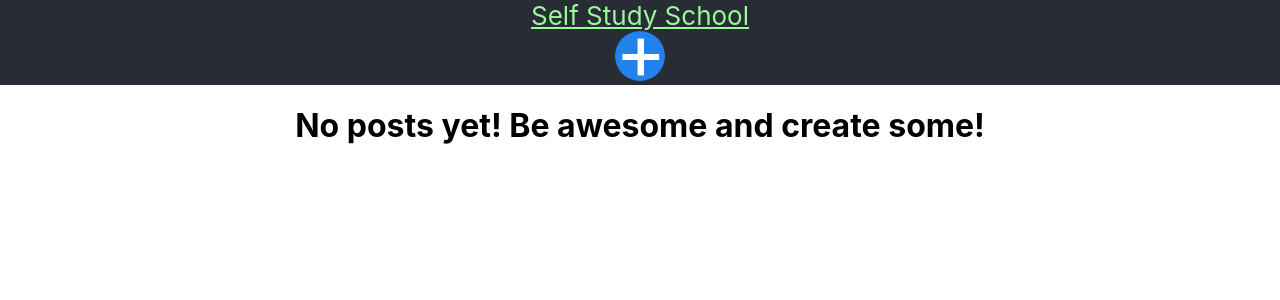
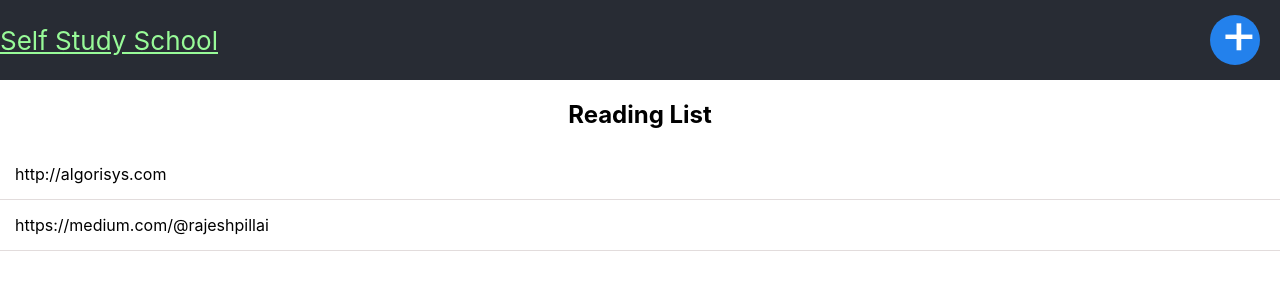
Before and after one commit to rajeshpillai/fullstack-react-hooks, a React (Create React App) app: page / in a window 1280 px wide. Shown: the top 300 px of the page. Built offline with nearby package versions, Linux system fonts and the light colour scheme.

Commit message:
Minor css

```diff
--- a/src/App.css
+++ b/src/App.css
@@ -6,26 +6,38 @@
   background-color: #282c34;
   min-height: 10vh;
   display: flex;
-  flex-direction: column;
+  flex-direction: row;
   align-items: center;
   justify-content: center;
   font-size: calc(10px + 2vmin);
   color: white;
 }
+
 .app-header a {
   color: palegreen;
 }
 
+.btn-newpost {
+  padding-right: 20px;
+  margin-left: auto;
+}
+
 .btn {
   user-select: none;
+  outline: none;
+  padding:10px;
+  border: 0;
+  background:none;
+  box-shadow: none;
+  border-radius: 4px;
 }
 
 .btn-round{
   display:inline-block;
-  font-size:3em;
-  line-height:40px;
-  height:50px;
-  width:50px;
+  font-size:2.2em;
+  line-height:16px;
+  height:30px;
+  width:30px;
   border-radius:50%;
   color: white;
 }
@@ -33,6 +45,7 @@
 .btn-round:hover{
   color:lightgray;
 }
+
 
 .btn-default {
   background-color: rgb(35, 129, 236);
--- a/src/App.js
+++ b/src/App.js
@@ -6,8 +6,13 @@ import PostForm from './features/posts/post-form';
 import Button from './components/button';
 
 
+const defaultState = [
+  { url: "http://algorisys.com", title: "Algorisys", desc: "", category:"" },
+  { url: "https://medium.com/@rajeshpillai", title: "Medium Blog",desc: "", category:""  },
+
+];
 function App() {
-  const [posts, setPosts] = useState([]);
+  const [posts, setPosts] = useState(defaultState);
   const [showPostForm, togglePostForm] = useState(false);
 
   function onShowNewPost() {
@@ -24,7 +29,7 @@ function App() {
       <div className="app">
         <header className="app-header">
           <Link to="/">Self Study School</Link>
-          <Link to="/posts/new"><Button onClick={onShowNewPost} /></Link>
+          <Link className="btn-newpost" to="/posts/new"><Button onClick={onShowNewPost} /></Link>
         </header>
         <Route exact path="/" render={()=><Home posts={posts} onShowNewPost={onShowNewPost} />}></Route>
         <Route path="/posts/new" render={()=><PostForm addPost={addPost} />}></Route>
--- a/src/components/button/index.js
+++ b/src/components/button/index.js
@@ -3,7 +3,7 @@ import React from 'react';
 export default function Button(props) {
   return (
     <span onClick={props.onClick}
-      className="btn btn-round btn-default">
+      className={props.className + " btn btn-round btn-default"}>
         +
     </span>
   )
--- a/src/features/home/index.js
+++ b/src/features/home/index.js
@@ -7,7 +7,8 @@ export default function Home(props) {
   let view = posts.length === 0 ? <NoPostView /> : <Posts posts={posts} />
 
   return (
-    <div>
+    <div className="posts">
+      <h2>Reading List</h2>
       {view}
     </div>
   );
--- a/src/features/posts/post-form.js
+++ b/src/features/posts/post-form.js
@@ -2,7 +2,7 @@ import React, { useState } from 'react';
 import './posts.css';
 
 export default function PostForm(props) {
-  const initialFormState = { id: null, url: "", title: "", desc:"",category:"" }
+  const initialFormState = { id: null, url: "", title: "", desc: "", category: "" }
   const [post, setPost] = useState(initialFormState);
 
   const handleInputChange = event => {
@@ -19,6 +19,7 @@ export default function PostForm(props) {
         setPost(initialFormState)
       }}
     >
+      <h2>NEW POST</h2>
       <div className="form">
         <div className="form-field">
           <label>Url</label>
@@ -36,7 +37,7 @@ export default function PostForm(props) {
           <label>Category</label>
           <input type="text" name="category" value={post.category} onChange={handleInputChange} />
         </div>
-        <button className="btn">Add new post</button>
+        <button className="btn btn-default">Add new post</button>
       </div>
     </form>
   )
--- a/src/features/posts/post.js
+++ b/src/features/posts/post.js
@@ -1,6 +1,6 @@
 import React from 'react';
 export function Post({ post }) {
-  return (<div>
+  return (<div className="post">
     {post.url}
   </div>);
 }
--- a/src/features/posts/posts.css
+++ b/src/features/posts/posts.css
@@ -24,5 +24,16 @@
   flex: 2;
 }
 
-.form button {
+
+.posts {
+  display: flex;
+  flex-direction: column;
+  flex-wrap: wrap;
 }
+
+.post {
+  flex-grow: 1;
+  border-bottom: 1px solid rgb(226, 220, 220);
+  padding:15px;
+  text-align: left;
+}
```
